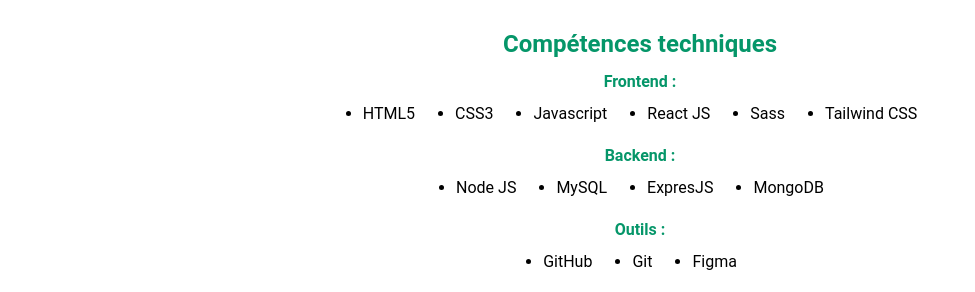
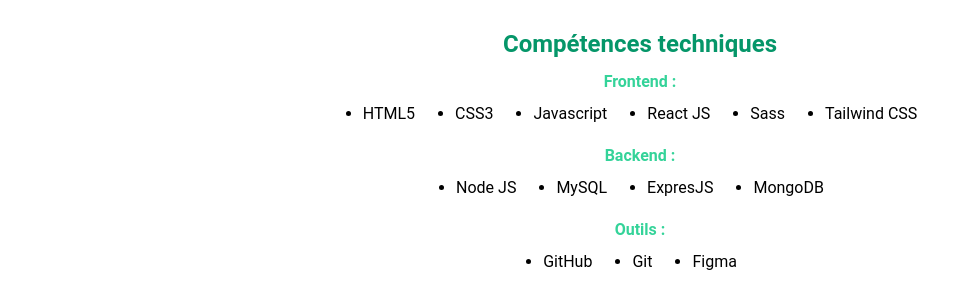
Before and after one commit to SandrineM-design/SandrineM-design.github.io, a React (Vite) app: page /skills in a window 1280 px wide. Shown: the part 132-424 px from the top of the page, without its empty margins (0-975 px from the left). Built offline with nearby package versions, Linux system fonts and the light colour scheme.

Commit message:
update skills file

```diff
--- a/src/components/Skills.jsx
+++ b/src/components/Skills.jsx
@@ -17,19 +17,19 @@
       <h2 className="mt-20 font-bold text-2xl text-emerald-600">
         Compétences techniques
       </h2>
-      <h3 className="mt-2.5 font-bold text-1x1 text-emerald-600">Frontend :</h3>
+      <h3 className="mt-2.5 font-bold text-1x1 text-emerald-400">Frontend :</h3>
       <ul className="flex flex-col-3 gap-10 mt-2 mb-2 list-disc">
         {frontend.map((frontend, index) => (
           <li key={index}>{frontend}</li>
         ))}
       </ul>
-      <h3 className="mt-2.5 font-bold text-1x1 text-emerald-600">Backend :</h3>
+      <h3 className="mt-2.5 font-bold text-1x1 text-emerald-400">Backend :</h3>
       <ul className="flex flex-col-1 gap-10 mt-2 mb-2 list-disc">
         {backend.map((backend, index) => (
           <li key={index}>{backend}</li>
         ))}
       </ul>
-      <h3 className="mt-2.5 font-bold text-1x1 text-emerald-600">Outils :</h3>
+      <h3 className="mt-2.5 font-bold text-1x1 text-emerald-400">Outils :</h3>
       <ul className="flex flex-col-3 gap-10 mt-2 mb-2 list-disc">
         {tools.map((tool, index) => (
           <li key={index}>{tool}</li>
```
